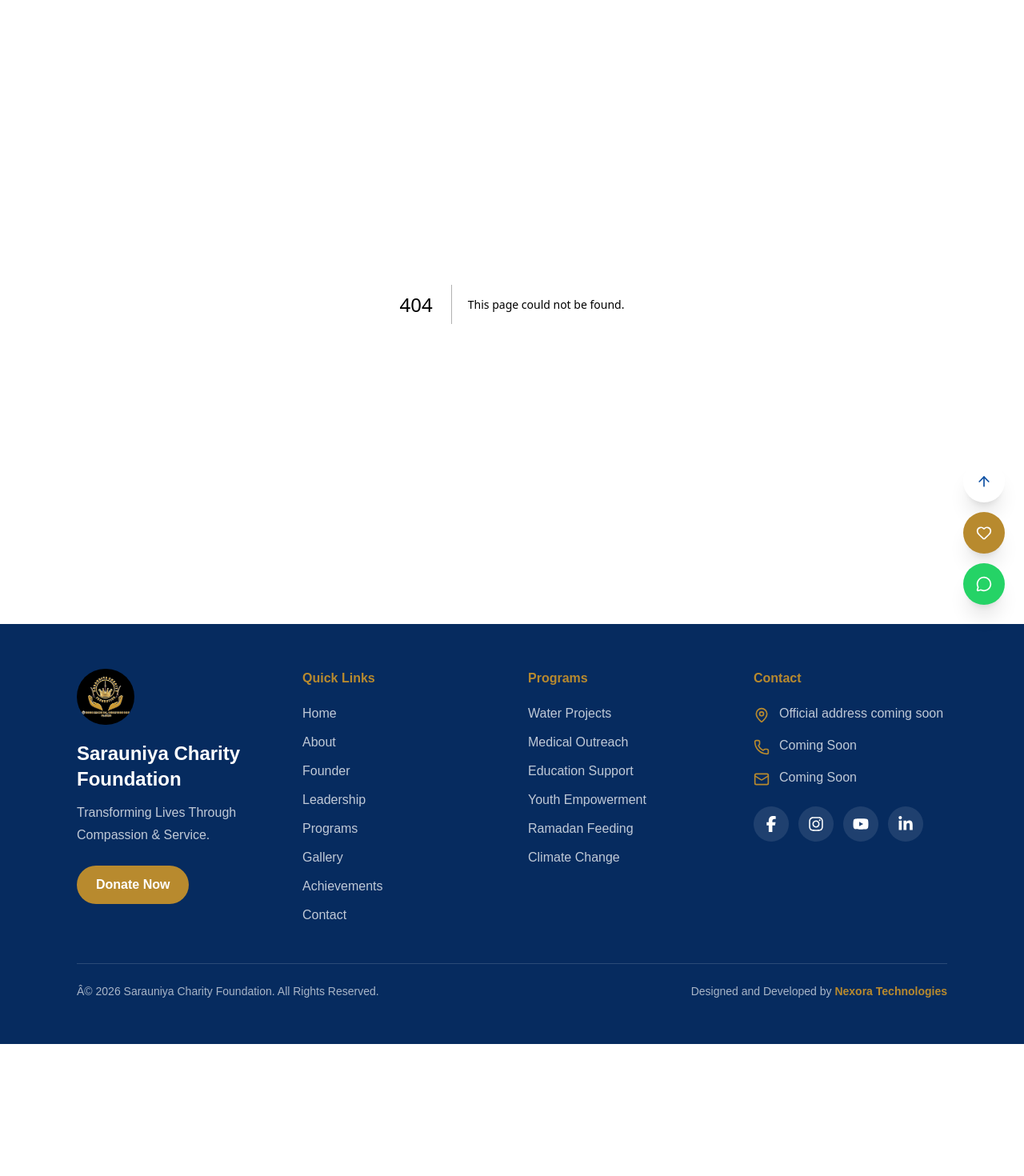
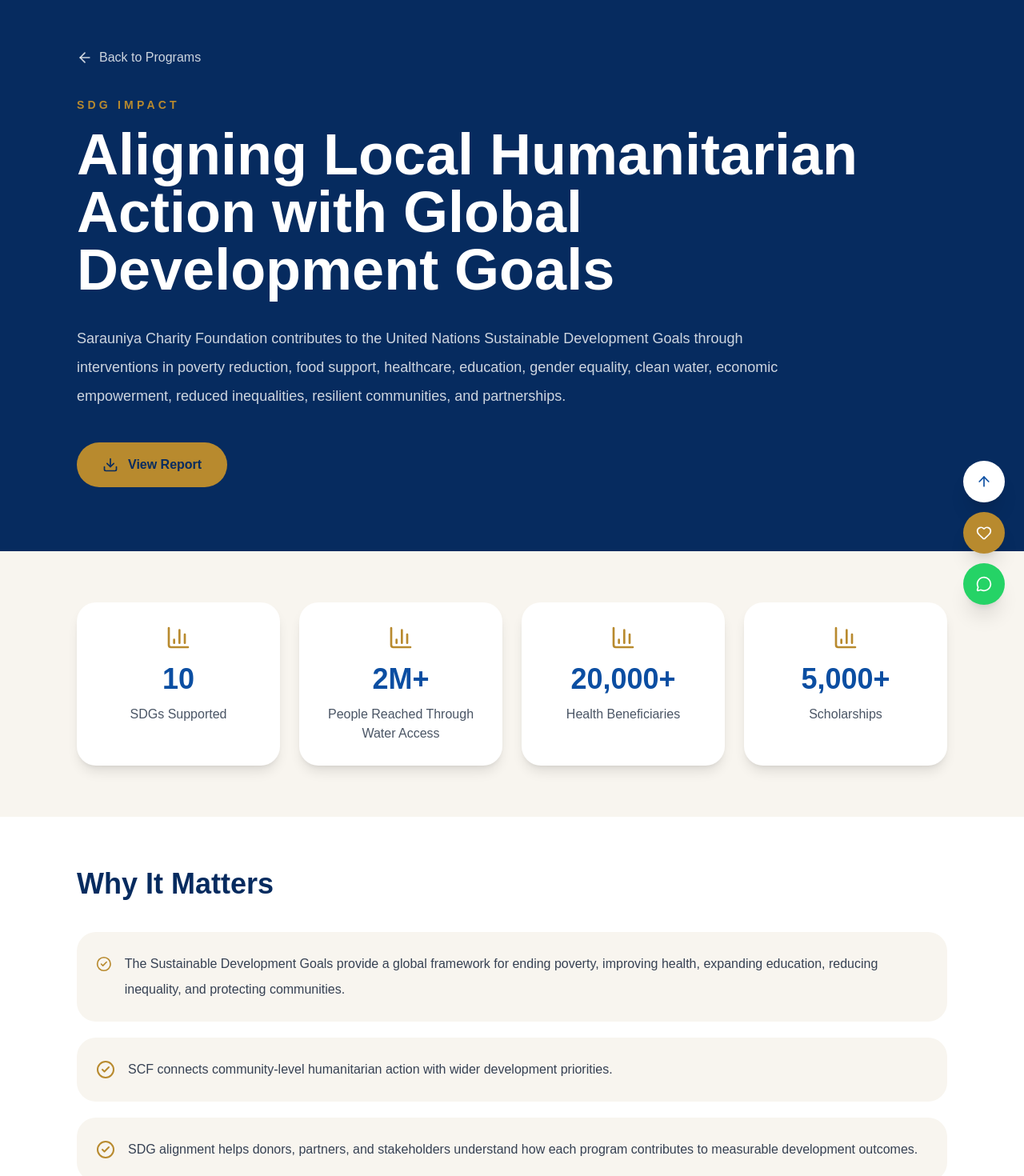
Before and after one commit to YUSUFUMARWALI/sarauniya-foundation, a Next.js app: page /programs/sdgs in a window 1280 px wide. Before the commit this address had no page. Shown: the part 20-1490 px from the top of the page at 80% size. Before the commit the page ends 1325 px from the top, so only its background shows below. Built offline with nearby package versions, Linux system fonts and the light colour scheme.

Commit message:
Add SDG impact program page

```diff
--- /dev/null
+++ b/app/programs/sdgs/page.tsx
@@ -0,0 +1,6 @@
+import ProgramPage from "@/components/programs/ProgramPage";
+import { sdgProgram } from "@/data/sdgs";
+
+export default function SDGImpactPage() {
+  return <ProgramPage program={sdgProgram} />;
+}
--- /dev/null
+++ b/data/sdgs.ts
@@ -0,0 +1,44 @@
+export const sdgProgram = {
+  title: "SDG Impact",
+  subtitle: "Aligning Local Humanitarian Action with Global Development Goals",
+  description:
+    "Sarauniya Charity Foundation contributes to the United Nations Sustainable Development Goals through interventions in poverty reduction, food support, healthcare, education, gender equality, clean water, economic empowerment, reduced inequalities, resilient communities, and partnerships.",
+
+  reportHref: "/documents/reports/sdg-report.pdf",
+
+  sdgs: ["SDG 1", "SDG 2", "SDG 3", "SDG 4", "SDG 5", "SDG 6", "SDG 8", "SDG 10", "SDG 11", "SDG 17"],
+
+  stats: [
+    ["10", "SDGs Supported"],
+    ["2M+", "People Reached Through Water Access"],
+    ["20,000+", "Health Beneficiaries"],
+    ["5,000+", "Scholarships"],
+  ],
+
+  whyItMatters: [
+    "The Sustainable Development Goals provide a global framework for ending poverty, improving health, expanding education, reducing inequality, and protecting communities.",
+    "SCF connects community-level humanitarian action with wider development priorities.",
+    "SDG alignment helps donors, partners, and stakeholders understand how each program contributes to measurable development outcomes.",
+    "By linking projects to SDGs, the Foundation strengthens transparency, reporting, and long-term impact planning.",
+  ],
+
+  interventions: [
+    "Clean water and sanitation projects",
+    "Healthcare and medical outreach",
+    "Girl-child education and scholarship support",
+    "Women and widows empowerment",
+    "Youth skills and employment support",
+    "Food and emergency relief interventions",
+    "Orphan support and welfare assistance",
+    "Partnerships with communities, leaders, institutions, and stakeholders",
+  ],
+
+  impact: [
+    "Improved access to safe water",
+    "Expanded education opportunities",
+    "Better health and wellbeing",
+    "Reduced vulnerability among marginalized groups",
+    "Strengthened community resilience",
+    "Improved partnership and development alignment",
+  ],
+};
```
